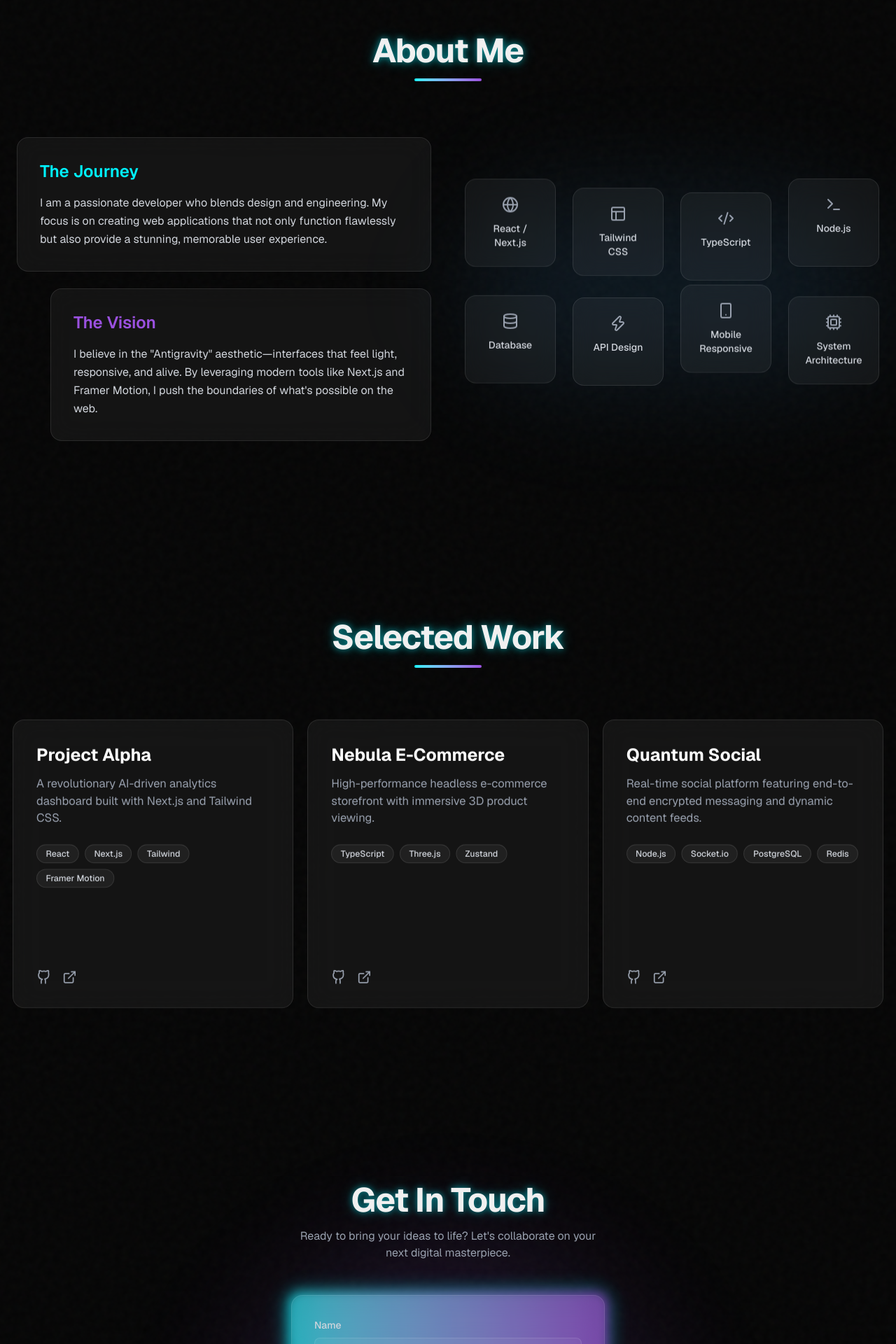
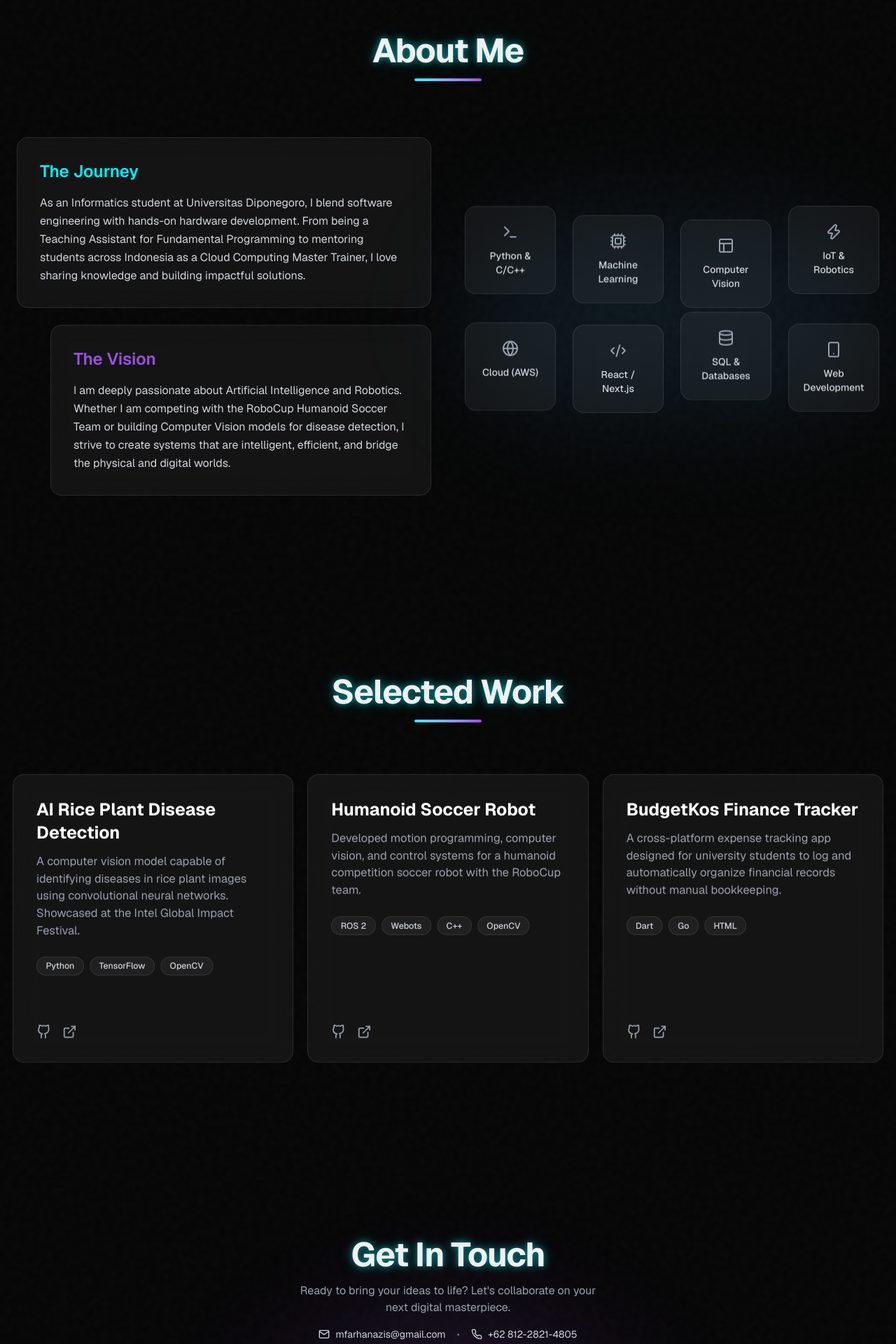
Before and after one commit to Lescovar42/Portofolio-Website-Final, a Next.js app: page / in a window 1280 px wide. Shown: the part 880-2800 px from the top of the page at 70% size. Built offline with nearby package versions, Linux system fonts and the light colour scheme.

Commit message:
Update portfolio content from resume

```diff
--- a/src/components/About.tsx
+++ b/src/components/About.tsx
@@ -5,14 +5,14 @@ import { Code2, Layout, Database, Terminal, Cpu, Globe, Smartphone, Zap } from "
 
 export default function About() {
   const skills = [
-    { name: "React / Next.js", icon: <Globe size={24} />, delay: 0 },
-    { name: "Tailwind CSS", icon: <Layout size={24} />, delay: 0.2 },
-    { name: "TypeScript", icon: <Code2 size={24} />, delay: 0.4 },
-    { name: "Node.js", icon: <Terminal size={24} />, delay: 0.1 },
-    { name: "Database", icon: <Database size={24} />, delay: 0.5 },
-    { name: "API Design", icon: <Zap size={24} />, delay: 0.3 },
-    { name: "Mobile Responsive", icon: <Smartphone size={24} />, delay: 0.6 },
-    { name: "System Architecture", icon: <Cpu size={24} />, delay: 0.7 },
+    { name: "Python & C/C++", icon: <Terminal size={24} />, delay: 0 },
+    { name: "Machine Learning", icon: <Cpu size={24} />, delay: 0.2 },
+    { name: "Computer Vision", icon: <Layout size={24} />, delay: 0.4 },
+    { name: "IoT & Robotics", icon: <Zap size={24} />, delay: 0.1 },
+    { name: "Cloud (AWS)", icon: <Globe size={24} />, delay: 0.5 },
+    { name: "React / Next.js", icon: <Code2 size={24} />, delay: 0.3 },
+    { name: "SQL & Databases", icon: <Database size={24} />, delay: 0.6 },
+    { name: "Web Development", icon: <Smartphone size={24} />, delay: 0.7 },
   ];
 
   return (
@@ -43,7 +43,7 @@ export default function About() {
             >
               <h3 className="text-2xl font-semibold mb-4 text-primary">The Journey</h3>
               <p className="text-gray-300 leading-relaxed">
-                I am a passionate developer who blends design and engineering. My focus is on creating web applications that not only function flawlessly but also provide a stunning, memorable user experience.
+                As an Informatics student at Universitas Diponegoro, I blend software engineering with hands-on hardware development. From being a Teaching Assistant for Fundamental Programming to mentoring students across Indonesia as a Cloud Computing Master Trainer, I love sharing knowledge and building impactful solutions.
               </p>
             </motion.div>
 
@@ -56,7 +56,7 @@ export default function About() {
             >
               <h3 className="text-2xl font-semibold mb-4 text-accent">The Vision</h3>
               <p className="text-gray-300 leading-relaxed">
-                I believe in the "Antigravity" aesthetic—interfaces that feel light, responsive, and alive. By leveraging modern tools like Next.js and Framer Motion, I push the boundaries of what's possible on the web.
+                I am deeply passionate about Artificial Intelligence and Robotics. Whether I am competing with the RoboCup Humanoid Soccer Team or building Computer Vision models for disease detection, I strive to create systems that are intelligent, efficient, and bridge the physical and digital worlds.
               </p>
             </motion.div>
           </div>
--- a/src/components/Contact.tsx
+++ b/src/components/Contact.tsx
@@ -38,9 +38,20 @@ export default function Contact() {
           <h2 className="text-4xl md:text-5xl font-bold tracking-tight mb-4 text-glow">
             Get In Touch
           </h2>
-          <p className="text-gray-400 max-w-md mx-auto">
+          <p className="text-gray-400 max-w-md mx-auto mb-4">
             Ready to bring your ideas to life? Let's collaborate on your next digital masterpiece.
           </p>
+          <div className="flex flex-col md:flex-row justify-center items-center gap-4 text-sm text-gray-300">
+            <a href="mailto:mfarhanazis@gmail.com" className="hover:text-primary transition-colors flex items-center gap-2">
+              <svg xmlns="http://www.w3.org/2000/svg" width="16" height="16" viewBox="0 0 24 24" fill="none" stroke="currentColor" strokeWidth="2" strokeLinecap="round" strokeLinejoin="round"><path d="M4 4h16c1.1 0 2 .9 2 2v12c0 1.1-.9 2-2 2H4c-1.1 0-2-.9-2-2V6c0-1.1.9-2 2-2z"></path><polyline points="22,6 12,13 2,6"></polyline></svg>
+              mfarhanazis@gmail.com
+            </a>
+            <span className="hidden md:block text-gray-500">•</span>
+            <a href="tel:+6281228214805" className="hover:text-primary transition-colors flex items-center gap-2">
+              <svg xmlns="http://www.w3.org/2000/svg" width="16" height="16" viewBox="0 0 24 24" fill="none" stroke="currentColor" strokeWidth="2" strokeLinecap="round" strokeLinejoin="round"><path d="M22 16.92v3a2 2 0 0 1-2.18 2 19.79 19.79 0 0 1-8.63-3.07 19.5 19.5 0 0 1-6-6 19.79 19.79 0 0 1-3.07-8.67A2 2 0 0 1 4.11 2h3a2 2 0 0 1 2 1.72 12.84 12.84 0 0 0 .7 2.81 2 2 0 0 1-.45 2.11L8.09 9.91a16 16 0 0 0 6 6l1.27-1.27a2 2 0 0 1 2.11-.45 12.84 12.84 0 0 0 2.81.7A2 2 0 0 1 22 16.92z"></path></svg>
+              +62 812-2821-4805
+            </a>
+          </div>
         </motion.div>
 
         <motion.div
--- a/src/components/Hero.tsx
+++ b/src/components/Hero.tsx
@@ -22,9 +22,9 @@ export default function Hero() {
             animate={{ opacity: 1 }}
             transition={{ delay: 0.2, duration: 1 }}
           >
-            Crafting <br />
+            Muhammad Farhan <br />
             <span className="text-transparent bg-clip-text bg-gradient-to-r from-primary to-accent">
-              Digital Reality
+              Abdul Azis
             </span>
           </motion.h1>
           <motion.p
@@ -33,7 +33,7 @@ export default function Hero() {
             animate={{ opacity: 1 }}
             transition={{ delay: 0.4, duration: 1 }}
           >
-            Expert UI/UX Designer & Full-Stack Developer specializing in Next.js, building immersive and performant web experiences.
+            Informatics Student at Universitas Diponegoro specializing in AI, Computer Vision, Robotics, and Web Development. Building intelligent systems and immersive experiences.
           </motion.p>
 
           <motion.a
--- a/src/components/Projects.tsx
+++ b/src/components/Projects.tsx
@@ -10,23 +10,23 @@ const GithubIcon = () => (
 
 const projects = [
   {
-    title: "Project Alpha",
-    description: "A revolutionary AI-driven analytics dashboard built with Next.js and Tailwind CSS.",
-    tags: ["React", "Next.js", "Tailwind", "Framer Motion"],
+    title: "AI Rice Plant Disease Detection",
+    description: "A computer vision model capable of identifying diseases in rice plant images using convolutional neural networks. Showcased at the Intel Global Impact Festival.",
+    tags: ["Python", "TensorFlow", "OpenCV"],
     link: "#",
     github: "#",
   },
   {
-    title: "Nebula E-Commerce",
-    description: "High-performance headless e-commerce storefront with immersive 3D product viewing.",
-    tags: ["TypeScript", "Three.js", "Zustand"],
+    title: "Humanoid Soccer Robot",
+    description: "Developed motion programming, computer vision, and control systems for a humanoid competition soccer robot with the RoboCup team.",
+    tags: ["ROS 2", "Webots", "C++", "OpenCV"],
     link: "#",
     github: "#",
   },
   {
-    title: "Quantum Social",
-    description: "Real-time social platform featuring end-to-end encrypted messaging and dynamic content feeds.",
-    tags: ["Node.js", "Socket.io", "PostgreSQL", "Redis"],
+    title: "BudgetKos Finance Tracker",
+    description: "A cross-platform expense tracking app designed for university students to log and automatically organize financial records without manual bookkeeping.",
+    tags: ["Dart", "Go", "HTML"],
     link: "#",
     github: "#",
   },
```
